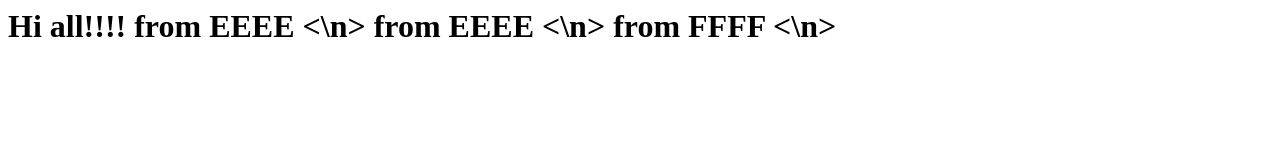
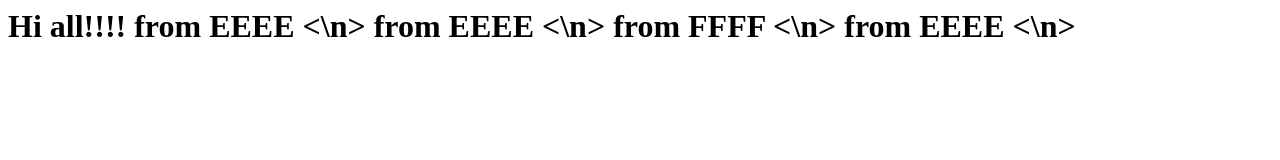
Before and after one commit to karthikgnv/gitdemo, a plain HTML site: page index.html in a window 1280 px wide. Drawn offline with Linux system fonts and the light colour scheme.

Commit message:
added 4thline

```diff
--- a/index.html
+++ b/index.html
@@ -3,4 +3,5 @@ Hi all!!!!
 from EEEE <\n>
 from EEEE <\n>
 from FFFF <\n>
+from EEEE <\n>
 </h1>
```
